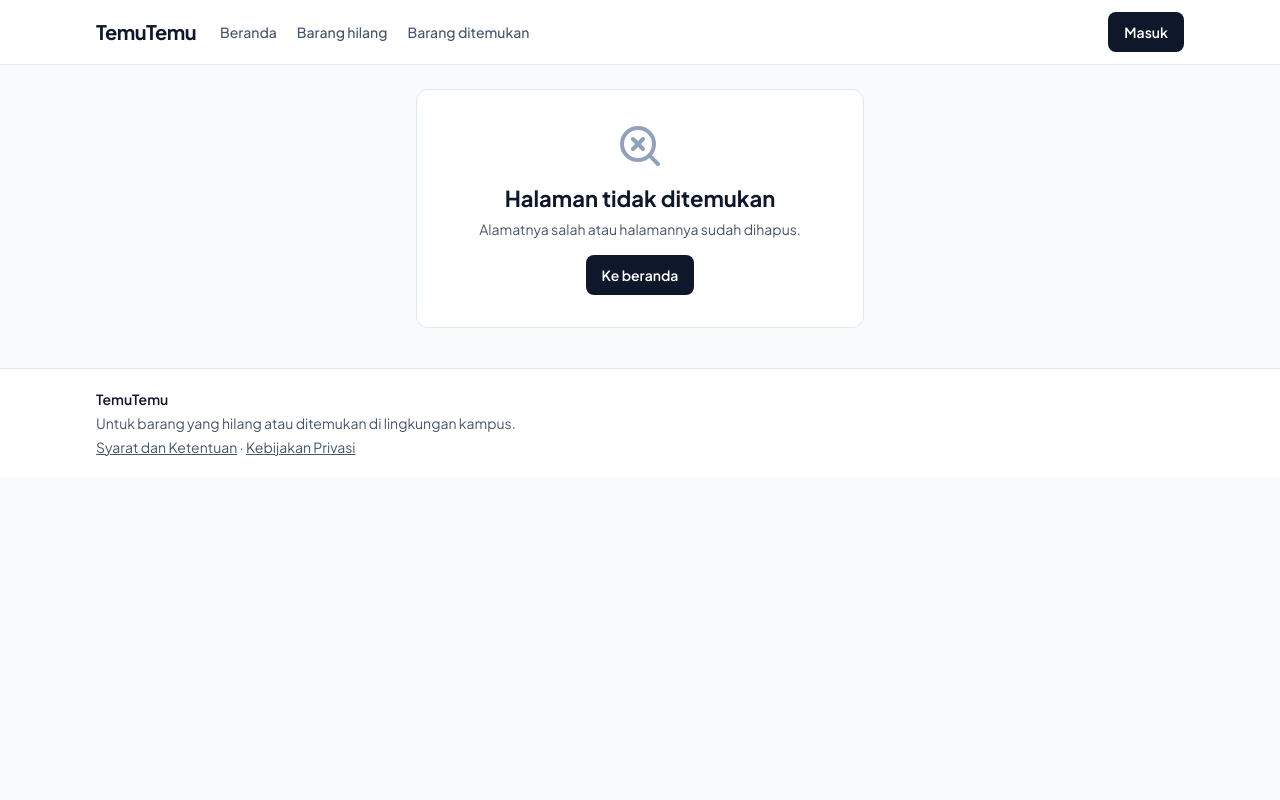
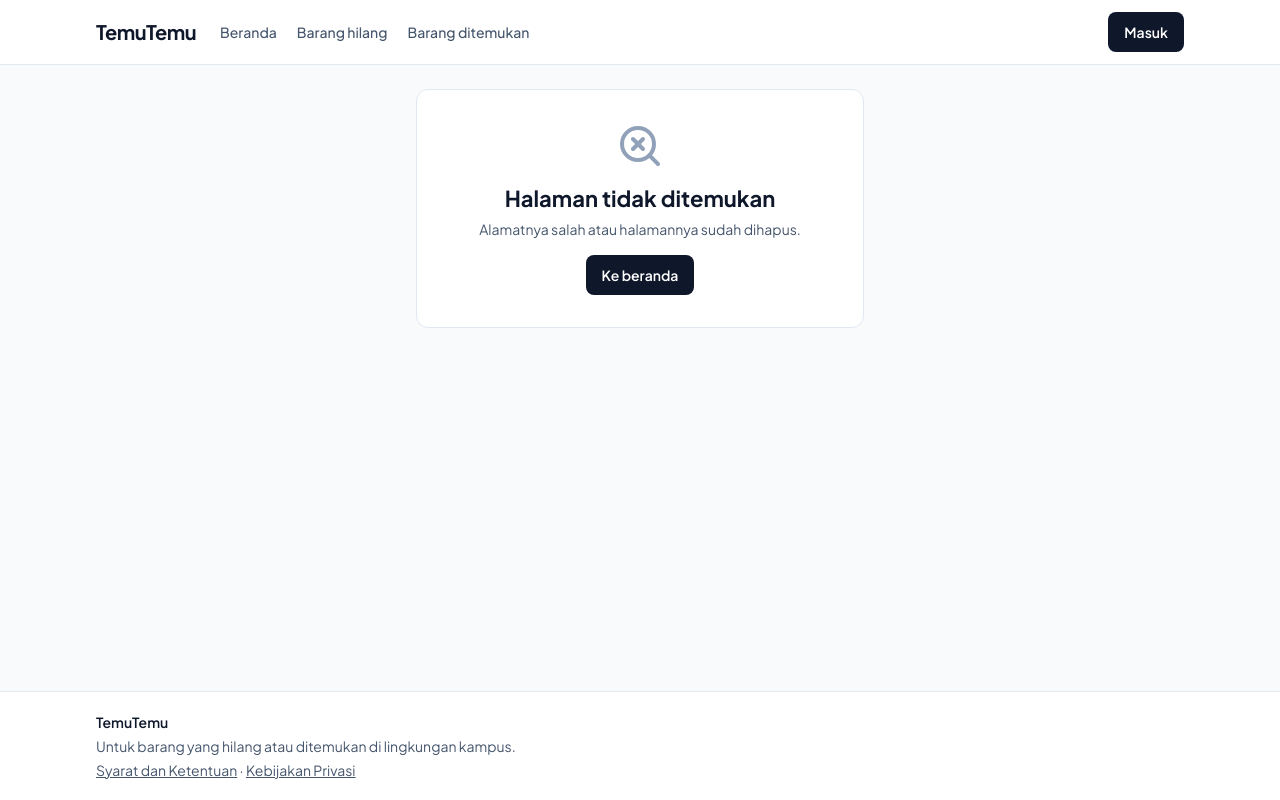
Before and after one commit to mhmmdshlh/TemuTemu, a React (Vite) app: page /laporan in a window 1280 px wide. Built offline with nearby package versions, Linux system fonts and the light colour scheme.

Commit message:
Hapus menu tutup laporan di /saya dan kunci footer di bawah halaman

```diff
--- a/src/components/Layout.jsx
+++ b/src/components/Layout.jsx
@@ -189,7 +189,7 @@ export default function Layout({
   ]
 
   return (
-    <div className="min-h-dvh bg-slate-50 text-slate-900">
+    <div className="flex min-h-dvh flex-col bg-slate-50 text-slate-900">
       <a href="#konten" className="sr-only focus:not-sr-only focus:absolute focus:z-[70] focus:bg-white focus:p-2">Lewati ke konten</a>
       <header className="sticky top-0 z-40 border-b border-slate-200 bg-white">
         {/* Mobile app bar 56px */}
@@ -257,7 +257,7 @@ export default function Layout({
         </div>
       </header>
 
-      <main id="konten" className={`mx-auto w-full ${wide ? 'max-w-6xl px-4 md:px-6 lg:px-8' : 'max-w-3xl px-4 md:px-6'} pb-24 pt-4 lg:pb-10 lg:pt-6`}>
+      <main id="konten" className={`mx-auto w-full flex-1 ${wide ? 'max-w-6xl px-4 md:px-6 lg:px-8' : 'max-w-3xl px-4 md:px-6'} pb-24 pt-4 lg:pb-10 lg:pt-6`}>
         {children}
       </main>
 
--- a/src/pages/Saya.jsx
+++ b/src/pages/Saya.jsx
@@ -8,7 +8,7 @@ import { ConfirmDialog } from '../components/ui/Sheet'
 import { useToast } from '../components/ui/Toast'
 import { useAuth } from '../contexts/AuthContext'
 import { CLAIM_STATUS } from '../lib/constants'
-import { deleteReport, listReports, myClaims, setReportStatus } from '../lib/mockDb'
+import { deleteReport, listReports, myClaims } from '../lib/mockDb'
 import { useDbVersion } from '../lib/useDb'
 import { timeAgo } from '../lib/time'
 
@@ -20,7 +20,7 @@ const LAPOR_FILTERS = [
   { id: 'selesai', label: 'Selesai' },
 ]
 
-function ReportRow({ r, onEdit, onCloseReport, onDelete }) {
+function ReportRow({ r, onEdit, onDelete }) {
   const cover = r.photos?.[0]?.url
   return (
     <div className="flex items-center gap-3 rounded-xl border border-slate-200 bg-white p-3">
@@ -43,11 +43,6 @@ function ReportRow({ r, onEdit, onCloseReport, onDelete }) {
         </summary>
         <div className="absolute right-0 z-10 w-40 rounded-xl border border-slate-200 bg-white p-1 shadow-popover">
           <button onClick={() => onEdit(r)} className="block w-full rounded-lg px-3 py-2 text-left text-sm hover:bg-slate-50">Edit</button>
-          {r.status === 'aktif' && (
-            <button onClick={() => onCloseReport(r)} className="block w-full rounded-lg px-3 py-2 text-left text-sm hover:bg-slate-50">
-              {r.type === 'lost' ? 'Tandai ditemukan' : 'Tutup laporan'}
-            </button>
-          )}
           <button onClick={() => onDelete(r)} className="block w-full rounded-lg px-3 py-2 text-left text-sm text-red-700 hover:bg-red-50">Hapus</button>
         </div>
       </details>
@@ -116,10 +111,6 @@ export default function Saya() {
                 key={r.id}
                 r={r}
                 onEdit={(x) => nav(`/edit/${x.id}`)}
-                onCloseReport={(x) => {
-                  setReportStatus(x.id, user.id, x.type === 'lost' ? 'ditemukan' : 'kembali')
-                  toast.success('Laporan ditutup.')
-                }}
                 onDelete={(x) => setDel(x)}
               />
             ))}
```
